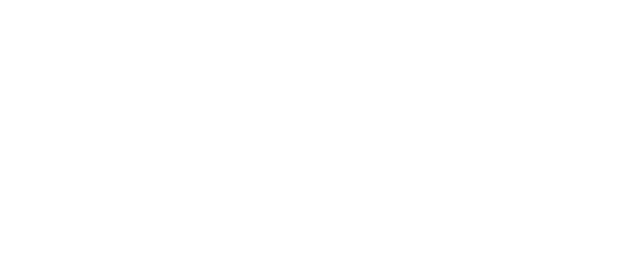
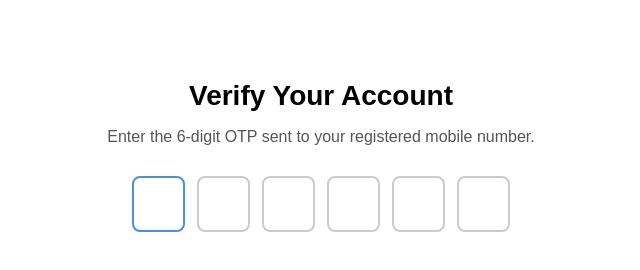
Before and after one commit to acciojob/OTP-shivalilapare00, a website: page main.html in a window 1280 px wide. Shown: the whole page, without its empty margins (319-959 px from the left). Drawn offline with Linux system fonts and the light colour scheme.

Commit message:
created a submission

```diff
--- a/main.html
+++ b/main.html
@@ -8,6 +8,18 @@
 
 <body>
 	<!-- the entire body must be written by student -->
+
+	<h1 id="verification_heading">Verify Your Account</h1>
+	<p id="verification_subtext">Enter the 6-digit OTP sent to your registered mobile number.</p>
+
+	<div class="code-container">
+		<input type="text" maxlength="1" class="code" />
+		<input type="text" maxlength="1" class="code" />
+		<input type="text" maxlength="1" class="code" />
+		<input type="text" maxlength="1" class="code" />
+		<input type="text" maxlength="1" class="code" />
+		<input type="text" maxlength="1" class="code" />
+	</div>
     <script type="text/javascript" src="./script.js">
 </script>
 
--- a/script.js
+++ b/script.js
@@ -1 +1,22 @@
 //your JS code here. If required.
+const inputs = document.querySelectorAll(".code");
+
+inputs[0].focus();
+
+inputs.forEach((input, index) => {
+
+	input.addEventListener("input", () => {
+		if (input.value.length === 1 && index < inputs.length - 1) {
+			inputs[index + 1].focus();
+		}
+	});
+
+	input.addEventListener("keydown", (event) => {
+		if (event.key === "Backspace") {
+			if (input.value === "" && index > 0) {
+				inputs[index - 1].value = "";
+				inputs[index - 1].focus();
+			}
+		}
+	});
+});
--- a/styles.css
+++ b/styles.css
@@ -1 +1,38 @@
+
 /*  your css code here. If applicable */
+body {
+	font-family: Arial, sans-serif;
+	text-align: center;
+	margin-top: 80px;
+}
+
+#verification_heading {
+	font-size: 28px;
+	font-weight: bold;
+	margin-bottom: 10px;
+}
+
+#verification_subtext {
+	color: #555;
+	margin-bottom: 30px;
+}
+
+.code-container {
+	display: flex;
+	justify-content: center;
+	gap: 12px;
+}
+
+.code {
+	width: 45px;
+	height: 50px;
+	font-size: 24px;
+	text-align: center;
+	border: 2px solid #ccc;
+	border-radius: 8px;
+}
+
+.code:focus {
+	border-color: #4A90E2;
+	outline: none;
+}
```
